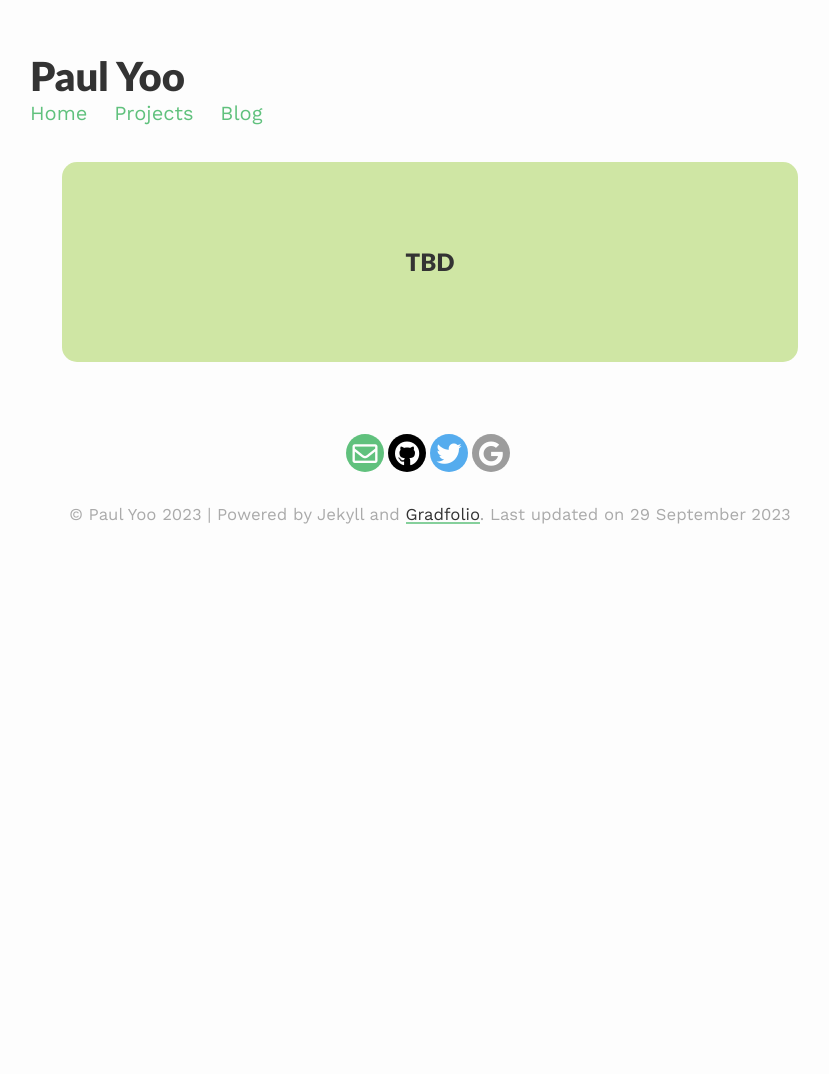
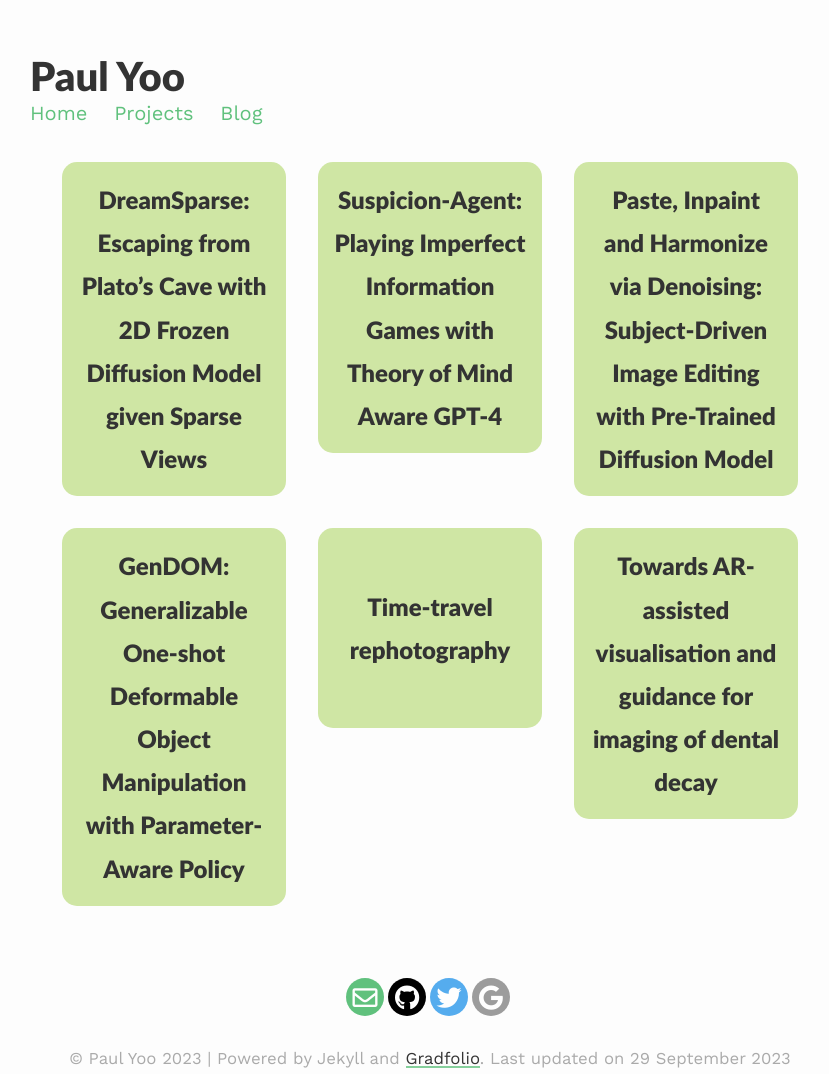
Before and after one commit to YooPaul/YooPaul.github.io, a Jekyll site: the page built from _pages/projects.md, in a window 1280 px wide. Shown: the whole page, without its empty margins (210-1039 px from the left). Built offline with Jekyll 4.4.1, drawn with Linux system fonts in a browser that asks for light colours; nearby versions of some CDN libraries; before the commit the page ends 980 px from its top, so only the background shows below that.

Commit message:
Add projects

```diff
--- a/_projects/1_project.md
+++ b/_projects/1_project.md
@@ -1,7 +1,8 @@
 ---
 layout: post
-title: TBD
-description: Soon to be posted
+title: "DreamSparse: Escaping from Plato’s Cave with 2D Frozen Diffusion Model given Sparse Views"
+description: Paul Yoo, Jiaxian Guo, Yutaka Matsuo, Shixiang Shane Gu
 ---
 
-<h2>Under Construction</h2>
+Novel view synthesis given sparse views using a frozen generative model.
+Check out the our paper [here](https://arxiv.org/abs/2306.03414) and our project page [here](https://sites.google.com/view/dreamsparse-webpage){:target="_blank"}.
--- /dev/null
+++ b/_projects/2_project.md
@@ -0,0 +1,8 @@
+---
+layout: post
+title: "Suspicion-Agent: Playing Imperfect Information Games with Theory of Mind Aware GPT-4"
+description: Jiaxian Guo, Bo Yang, Paul Yoo, Bill Yuchen Lin, Yusuke Iwasawa, Yutaka Matsuo
+---
+
+
+[Paper]() [Project page]()
--- /dev/null
+++ b/_projects/3_project.md
@@ -0,0 +1,7 @@
+---
+layout: post
+title: "Paste, Inpaint and Harmonize via Denoising: Subject-Driven Image Editing with Pre-Trained Diffusion Model"
+description: Xin Zhang, Jiaxian Guo, Paul Yoo, Yutaka Matsuo, Yusuke Iwasawa
+---
+
+[Paper](https://arxiv.org/abs/2306.07596) [Project page](https://sites.google.com/view/phd-demo-page)
--- /dev/null
+++ b/_projects/4_project.md
@@ -0,0 +1,7 @@
+---
+layout: post
+title: "GenDOM: Generalizable One-shot Deformable Object Manipulation with Parameter-Aware Policy"
+description: So Kuroki, Jiaxian Guo, Tatsuya Matsushima, Takuya Okubo, Masato Kobayashi, Yuya Ikeda, Ryosuke Takanami, Paul Yoo, Yutaka Matsuo, Yusuke Iwasawa
+---
+
+[Paper]() [Project page]()
--- /dev/null
+++ b/_projects/6_project.md
@@ -0,0 +1,7 @@
+---
+layout: post
+title: "Towards AR‐assisted visualisation and guidance for imaging of dental decay"
+description: Yaxuan Zhou, Paul Yoo, Yingru Feng, Aditya Sankar, Alireza Sadr, Eric J Seibel
+---
+
+[Paper]() [Project page]()
```
Also changed, not shown: _projects/5_project.md (added, +7 -0 lines), index.md (+1 -1 lines).
